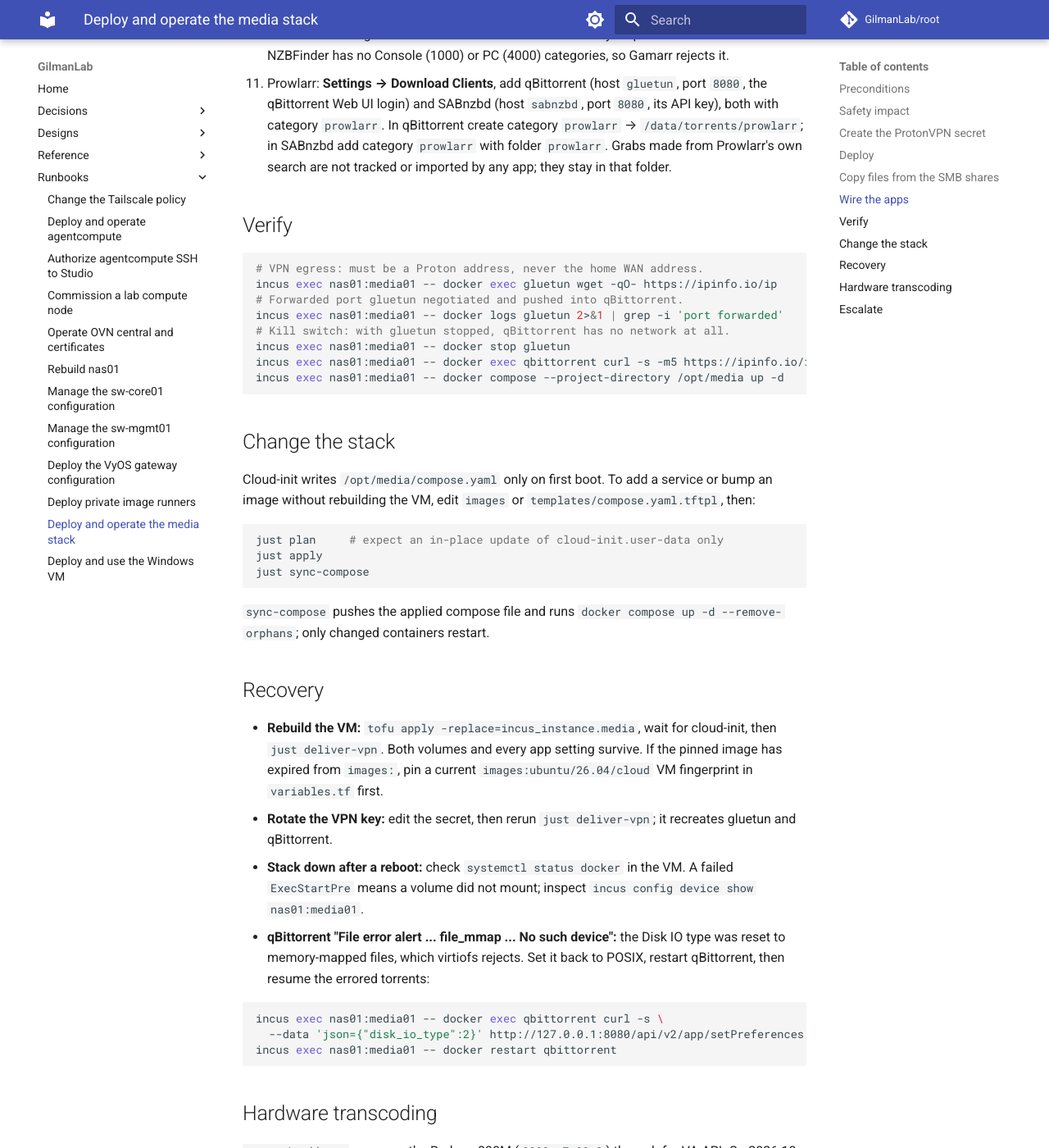
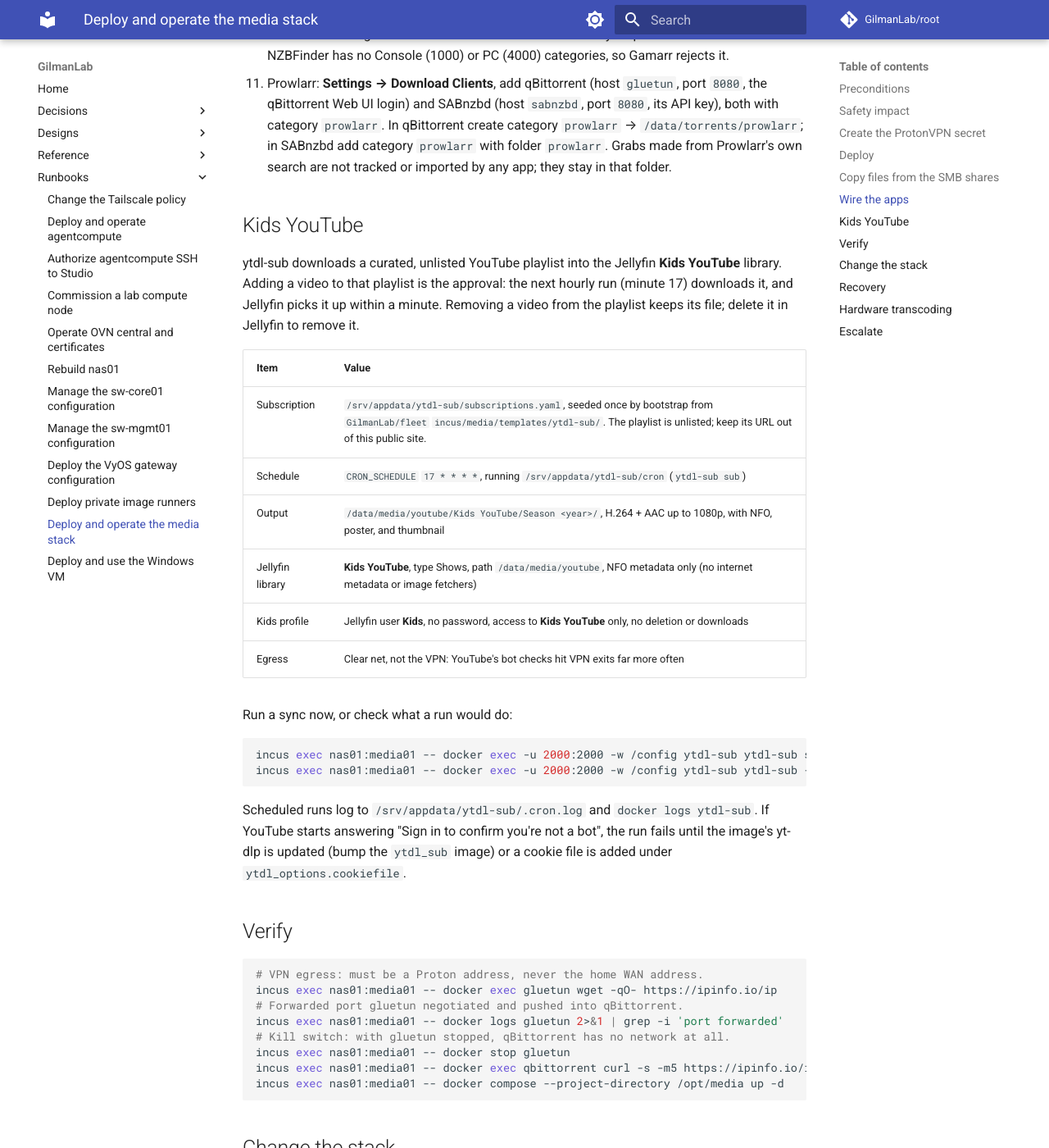
Before and after one commit to GilmanLab/root, an MkDocs documentation site: the page built from docs/docs/runbooks/media-stack.md, in a window 1280 px wide and 1400 px high, scrolled down 4378 px. Shown: the whole window at 82% size. Built offline with MkDocs 1.6.1 and Material for MkDocs 9.7.7, drawn with Linux system fonts in a browser that asks for light colours; comment, search, counter and statistics services are not loaded; some of the changed text lies outside the part shown.

Commit message:
docs(media): add the Kids YouTube (ytdl-sub) section to the media runbook (#57)

````diff
--- a/docs/docs/runbooks/media-stack.md
+++ b/docs/docs/runbooks/media-stack.md
@@ -6,7 +6,7 @@ description: Deploy media01 on nas01, deliver the ProtonVPN key, wire the apps,
 # Deploy and Operate the Media Stack
 
 `media01` runs Jellyfin, Sonarr, Radarr, Gamarr, Prowlarr, FlareSolverr,
-qBittorrent, and SABnzbd under Docker Compose on `nas01`. qBittorrent shares
+qBittorrent, SABnzbd, and ytdl-sub under Docker Compose on `nas01`. qBittorrent shares
 gluetun's network namespace, so its only egress is the ProtonVPN WireGuard
 tunnel. SABnzbd uses the clear net: Usenet provider traffic is TLS and nothing
 is uploaded. The OpenTofu root is `GilmanLab/fleet` `incus/media/`; its README
@@ -184,6 +184,35 @@ All containers see the library volume at `/data`:
     category `prowlarr` with folder `prowlarr`. Grabs made from Prowlarr's own
     search are not tracked or imported by any app; they stay in that folder.
 
+## Kids YouTube
+
+ytdl-sub downloads a curated, unlisted YouTube playlist into the Jellyfin
+**Kids YouTube** library. Adding a video to that playlist is the approval: the
+next hourly run (minute 17) downloads it, and Jellyfin picks it up within a
+minute. Removing a video from the playlist keeps its file; delete it in
+Jellyfin to remove it.
+
+| Item | Value |
+| --- | --- |
+| Subscription | `/srv/appdata/ytdl-sub/subscriptions.yaml`, seeded once by bootstrap from `GilmanLab/fleet` `incus/media/templates/ytdl-sub/`. The playlist is unlisted; keep its URL out of this public site. |
+| Schedule | `CRON_SCHEDULE` `17 * * * *`, running `/srv/appdata/ytdl-sub/cron` (`ytdl-sub sub`) |
+| Output | `/data/media/youtube/Kids YouTube/Season <year>/`, H.264 + AAC up to 1080p, with NFO, poster, and thumbnail |
+| Jellyfin library | **Kids YouTube**, type Shows, path `/data/media/youtube`, NFO metadata only (no internet metadata or image fetchers) |
+| Kids profile | Jellyfin user **Kids**, no password, access to **Kids YouTube** only, no deletion or downloads |
+| Egress | Clear net, not the VPN: YouTube's bot checks hit VPN exits far more often |
+
+Run a sync now, or check what a run would do:
+
+```bash
+incus exec nas01:media01 -- docker exec -u 2000:2000 -w /config ytdl-sub ytdl-sub sub
+incus exec nas01:media01 -- docker exec -u 2000:2000 -w /config ytdl-sub ytdl-sub --dry-run sub
+```
+
+Scheduled runs log to `/srv/appdata/ytdl-sub/.cron.log` and `docker logs ytdl-sub`.
+If YouTube starts answering "Sign in to confirm you're not a bot", the run
+fails until the image's yt-dlp is updated (bump the `ytdl_sub` image) or a
+cookie file is added under `ytdl_options.cookiefile`.
+
 ## Verify
 
 ```bash
````
